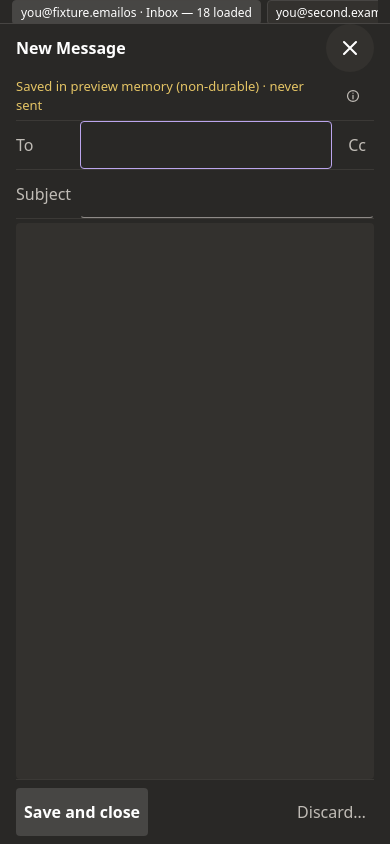
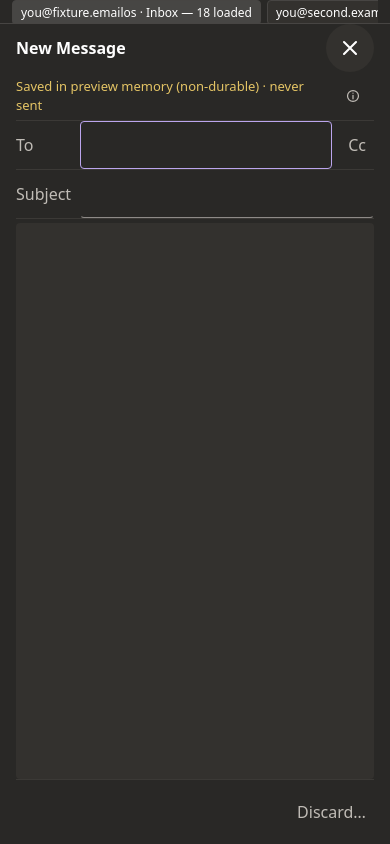
Before and after one commit to BbrSofiane/email-os, a Vue app: page / in a window 390 px wide. Both pictures are taken after a click on the button "Compose". Built offline with nearby package versions, Linux system fonts and the light colour scheme.

Commit message:
feat(mobile): use one compact editor exit
Entire-Checkpoint: 01M7K3VW2K9G8GGA21YWMFH4GH

```diff
--- a/src/assets/mobile/compose.css
+++ b/src/assets/mobile/compose.css
@@ -116,9 +116,14 @@
 }
 .app[data-layout="compact"] .compose-card .composer-footer {
   flex: none;
-  flex-wrap: wrap;
+  flex-wrap: nowrap;
+  min-height: 48px;
+  align-items: center;
   margin: 0;
   padding: 8px 0 0;
+}
+.app[data-layout="compact"] .compose-card .composer-footer .composer-discard {
+  margin-inline-start: auto;
 }
 .app[data-layout="compact"] .compose-card .composer-footer button,
 .app[data-layout="compact"] .compose-card .conflict-actions button,
@@ -246,9 +251,14 @@
 }
 .app[data-layout="compact"] .reply-composer.compact-compose-sheet .composer-footer {
   flex: none;
-  flex-wrap: wrap;
+  flex-wrap: nowrap;
+  min-height: 48px;
+  align-items: center;
   margin: 0;
   padding-top: 8px;
+}
+.app[data-layout="compact"] .reply-composer.compact-compose-sheet .composer-footer .composer-discard {
+  margin-inline-start: auto;
 }
 .app[data-layout="compact"] .reply-composer.compact-compose-sheet .composer-footer button,
 .app[data-layout="compact"] .reply-composer.compact-compose-sheet .conflict-actions button,
--- a/src/components/ComposeCard.vue
+++ b/src/components/ComposeCard.vue
@@ -83,6 +83,7 @@ function onSetField(field: keyof DraftContent, value: string): void {
       data-test="composer"
       autofocus="to"
       variant="new"
+      :compact="props.compact"
       :to-described-by="notice ? noticeId : undefined"
       :active-ref="activeRef"
       :source="source"
@@ -116,12 +117,12 @@ function onSetField(field: keyof DraftContent, value: string): void {
       @save-as-new="emit('saveAsNew')"
       @cancel-reply-preparation="emit('cancelReplyPreparation')"
     >
-      <template #header>
+      <template #header="{ closeDisabled }">
         <header class="composer-heading">
           <h2 v-if="source?.kind === 'reply' && recipientLabel">Reply draft <span class="reply-to">to <span data-test="draft-recipient-label">{{ recipientLabel }}</span></span></h2>
           <h2 v-else-if="source?.kind === 'reply'">Reply draft</h2>
           <h2 v-else>New Message</h2>
-          <button v-if="props.compact" type="button" class="compose-sheet-close" data-test="compose-sheet-close" aria-label="Save and close" @click="emit('closeEditor')"><HeaderGlyph name="x" /></button>
+          <button v-if="props.compact" type="button" class="compose-sheet-close" data-test="compose-sheet-close" aria-label="Save and close" title="Save and close" aria-keyshortcuts="Escape" :disabled="closeDisabled" @click="emit('closeEditor')"><HeaderGlyph name="x" /></button>
         </header>
         <!-- Honest state: the reply cannot be shown in its thread, so it is edited here. -->
         <p v-if="notice" :id="noticeId" class="compose-card-notice" role="note" data-test="compose-card-notice" :title="notice">{{ noticeLine }}</p>
--- a/src/components/DraftEditorCore.vue
+++ b/src/components/DraftEditorCore.vue
@@ -43,6 +43,7 @@ const props = defineProps<{
   recoveryRequired: boolean;
   canCancelReplyPreparation: boolean;
   closeError: string | null;
+  compact?: boolean;
   /** Which field receives focus when the editor appears (keyboard-first). */
   autofocus?: 'to' | 'body';
   /** Id of a note that explains why the To field is the first thing the user lands in. */
@@ -68,6 +69,8 @@ const emit = defineEmits<{
   saveAsNew: [];
   cancelReplyPreparation: [];
 }>();
+
+const closeDisabled = computed(() => props.closing || props.transitioning || props.deleting || props.deletePending);
 
 /** Single shared copy — do not fork per surface. */
 function fieldsDisabled(): boolean {
@@ -255,7 +258,7 @@ watch(() => props.confirmDiscard || props.confirmReload, async (open) => {
 <template>
   <div ref="editorRoot" class="composer-body" :class="`composer-body-${props.variant ?? 'new'}`">
     <div class="composer-top">
-      <div class="composer-top-main"><slot name="header" /></div>
+      <div class="composer-top-main"><slot name="header" :close-disabled="closeDisabled" /></div>
       <!-- The local-only guarantee is one terse status line. The caveats are
            one extra line behind a focusable toggle (not a tooltip), and the
            body's hidden description. Announcements are quiet, see above. -->
@@ -359,8 +362,8 @@ watch(() => props.confirmDiscard || props.confirmReload, async (open) => {
          still waits for the protected flush and stays open with the error if the
          flush fails. Esc does the same. There is no Send. -->
     <footer class="composer-footer">
-      <button type="button" class="composer-primary" data-test="close-composer" aria-keyshortcuts="Escape" :disabled="props.closing || props.transitioning || props.deleting || props.deletePending" @click="emit('closeEditor')">Save and close</button>
-      <kbd class="composer-kbd" aria-hidden="true">Esc</kbd>
+      <button v-if="!props.compact" type="button" class="composer-primary" data-test="close-composer" aria-keyshortcuts="Escape" :disabled="closeDisabled" @click="emit('closeEditor')">Save and close</button>
+      <kbd v-if="!props.compact" class="composer-kbd" aria-hidden="true">Esc</kbd>
       <button v-if="props.canCancelReplyPreparation" type="button" class="composer-quiet" data-test="cancel-reply-preparation" :disabled="props.closing || props.transitioning" @click="emit('cancelReplyPreparation')">Cancel reply preparation</button>
       <button type="button" class="composer-quiet composer-discard" data-test="discard-draft" :disabled="props.closing || props.transitioning || props.discardBusy || props.deleting || props.deletePending || props.creating || props.conflict || !props.activeRef?.draftId" @click="emit('askDiscard')">Discard…</button>
     </footer>
--- a/src/components/ReplyComposer.vue
+++ b/src/components/ReplyComposer.vue
@@ -94,6 +94,7 @@ const headingTarget = computed<{ text: string } | null>(() => {
       <DraftEditorCore
         autofocus="body"
         variant="reply"
+        :compact="props.compact"
         :recipient-label="props.recipientLabel"
         :recipient-mailbox="props.recipientMailbox ?? null"
         :active-ref="props.activeRef"
@@ -128,10 +129,10 @@ const headingTarget = computed<{ text: string } | null>(() => {
         @save-as-new="emit('saveAsNew')"
         @cancel-reply-preparation="emit('cancelReplyPreparation')"
       >
-        <template #header>
+        <template #header="{ closeDisabled }">
           <header class="composer-heading">
             <h2>Reply draft<span v-if="headingTarget" class="reply-to" :title="props.content.to.trim() === '' ? undefined : props.content.to"> to <span data-test="draft-recipient-label">{{ headingTarget.text }}</span></span></h2>
-            <button v-if="props.compact" type="button" class="compose-sheet-close" data-test="reply-sheet-close" aria-label="Save and close" @click="emit('closeEditor')"><HeaderGlyph name="x" /></button>
+            <button v-if="props.compact" type="button" class="compose-sheet-close" data-test="reply-sheet-close" aria-label="Save and close" title="Save and close" aria-keyshortcuts="Escape" :disabled="closeDisabled" @click="emit('closeEditor')"><HeaderGlyph name="x" /></button>
           </header>
         </template>
         <template #context>
```
Also changed, not shown: 2 other files (tests, documents, lock files or other folders).
